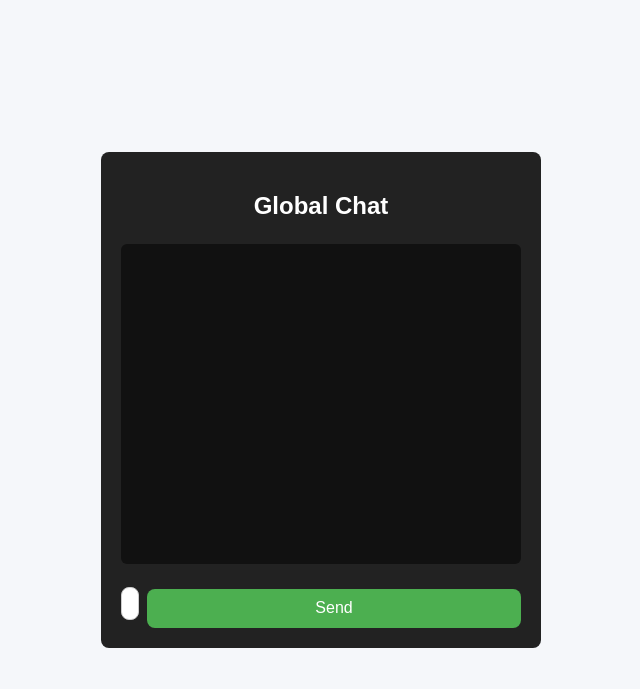
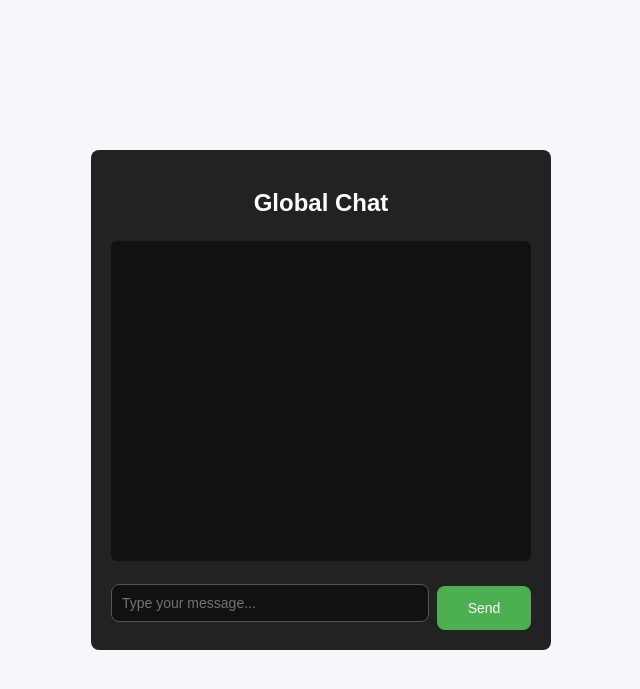
Before and after one commit to slimepog/SecureLoginApp, a Flask app: page /chat_page in a window 1280 px wide. Shown: the top 689 px of the page, without its empty margins (319-959 px from the left). Run offline with Flask 3, Linux system fonts and the light colour scheme; the visitor is signed in with stand-in values (Sample User, id 1); some libraries are stand-ins or nearby versions.

Commit message:
fixed small textbox

```diff
--- a/src/static/style.css
+++ b/src/static/style.css
@@ -7,6 +7,8 @@ body {
     height: 100vh;
     margin: 0;
 }
+
+/* Login Container */
 .login-container {
     background: #fff;
     padding: 2rem;
@@ -14,10 +16,12 @@ body {
     box-shadow: 0 6px 20px rgba(0,0,0,0.1);
     width: 300px;
 }
+
 h2 {
     text-align: center;
     margin-bottom: 1.5rem;
 }
+
 input[type="text"],
 input[type="password"] {
     width: 100%;
@@ -27,6 +31,7 @@ input[type="password"] {
     border-radius: 8px;
     box-sizing: border-box;
 }
+
 button {
     width: 100%;
     padding: 10px;
@@ -38,25 +43,26 @@ button {
     cursor: pointer;
     margin-top: 10px;
 }
+
 button:hover {
     background: #45a049;
 }
-.extra {
-    text-align: center;
-    margin-top: 15px;
-}
 
+/* Secondary Button */
 .secondary-btn {
     background: #2196F3;
     margin-top: 8px;
 }
+
 .secondary-btn:hover {
     background: #1976D2;
 }
 
+/* Flash messages */
 .flash-messages {
     margin-bottom: 12px;
 }
+
 .flash {
     padding: 8px 10px;
     border-radius: 8px;
@@ -66,21 +72,21 @@ button:hover {
     border: 1px solid transparent;
 }
 
-/* success (green) */
 .flash-success {
     color: #155724;
     background: #d4edda;
     border-color: #c3e6cb;
 }
 
-/* error (red) - keep your existing red look */
 .flash-error {
     color: #721c24;
     background: #f8d7da;
     border-color: #f5c6cb;
 }
+
+/* Chat Container */
 .chat-container {
-    width: 400px;
+    width: 420px;
     margin: 60px auto;
     padding: 20px;
     background: #222;
@@ -101,17 +107,37 @@ button:hover {
     padding: 4px 0;
 }
 
+/* Input area */
 .input-area {
     display: flex;
     gap: 8px;
 }
 
+/* Wider message box */
 #message-input {
-    flex: 1;
-    padding: 8px;
+    flex: 4;                /* bigger width */
+    padding: 10px;
+    border-radius: 8px;
+    border: 1px solid #555;
+    background: #111;
+    color: white;
+    height: 38px;
+    overflow-y: auto;        /* scrolling inside */
+    font-size: 14px;
 }
 
+/* Thinner send button */
 #send-btn {
-    padding: 10px 20px;
+    flex: 1;                /* narrower */
+    padding: 10px;
     cursor: pointer;
+    border-radius: 8px;
+    background: #4CAF50;
+    color: white;
+    border: none;
+    font-size: 14px;
 }
+
+#send-btn:hover {
+    background: #45a049;
+}
--- a/src/templates/chat.html
+++ b/src/templates/chat.html
@@ -9,6 +9,7 @@
 </head>
 
 <body>
+
     <div class="chat-container">
         <h2>Global Chat</h2>
 
@@ -26,7 +27,7 @@
         const socket = io();
 
         const username = "{{ username }}";
-        const sender_id = {{ user_id }};  // <-- inject sender ID
+        const sender_id = "{{ user_id }}";
 
         socket.emit("join", { username: username });
 
@@ -43,9 +44,10 @@
             document.getElementById("message-input").value = "";
         };
 
-        // Send on Enter
+        // Enter key to send
         document.getElementById("message-input").addEventListener("keypress", (e) => {
             if (e.key === "Enter") {
+                e.preventDefault();
                 document.getElementById("send-btn").click();
             }
         });
@@ -55,7 +57,7 @@
             addMessage(`🟢 <i>${data.msg}</i>`);
         });
 
-        // New chat messages
+        // Chat messages
         socket.on("chat", (data) => {
             addMessage(`<b>${data.sender}:</b> ${data.content}`);
         });
@@ -70,7 +72,5 @@
         }
     </script>
 
-
-
 </body>
 </html>
```
